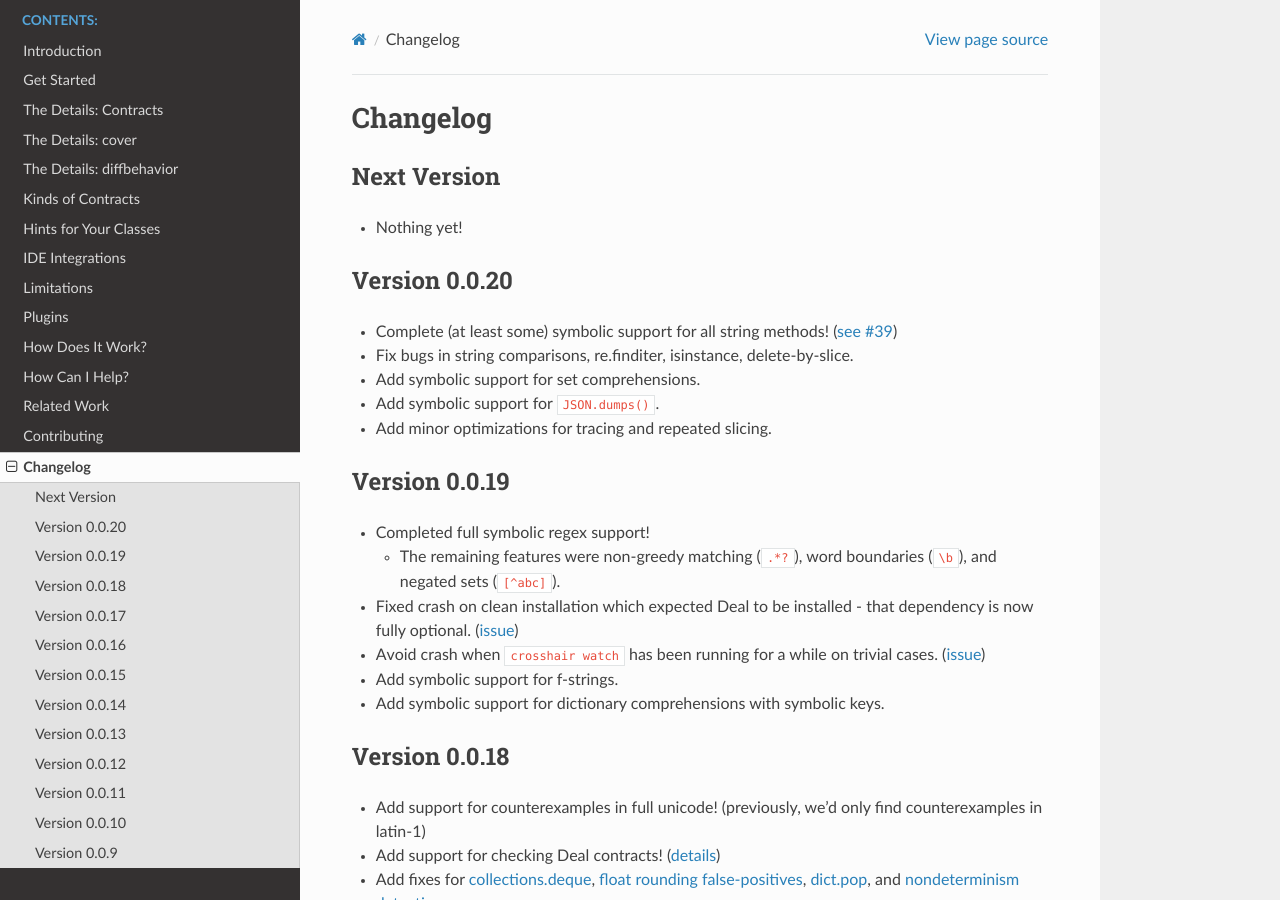
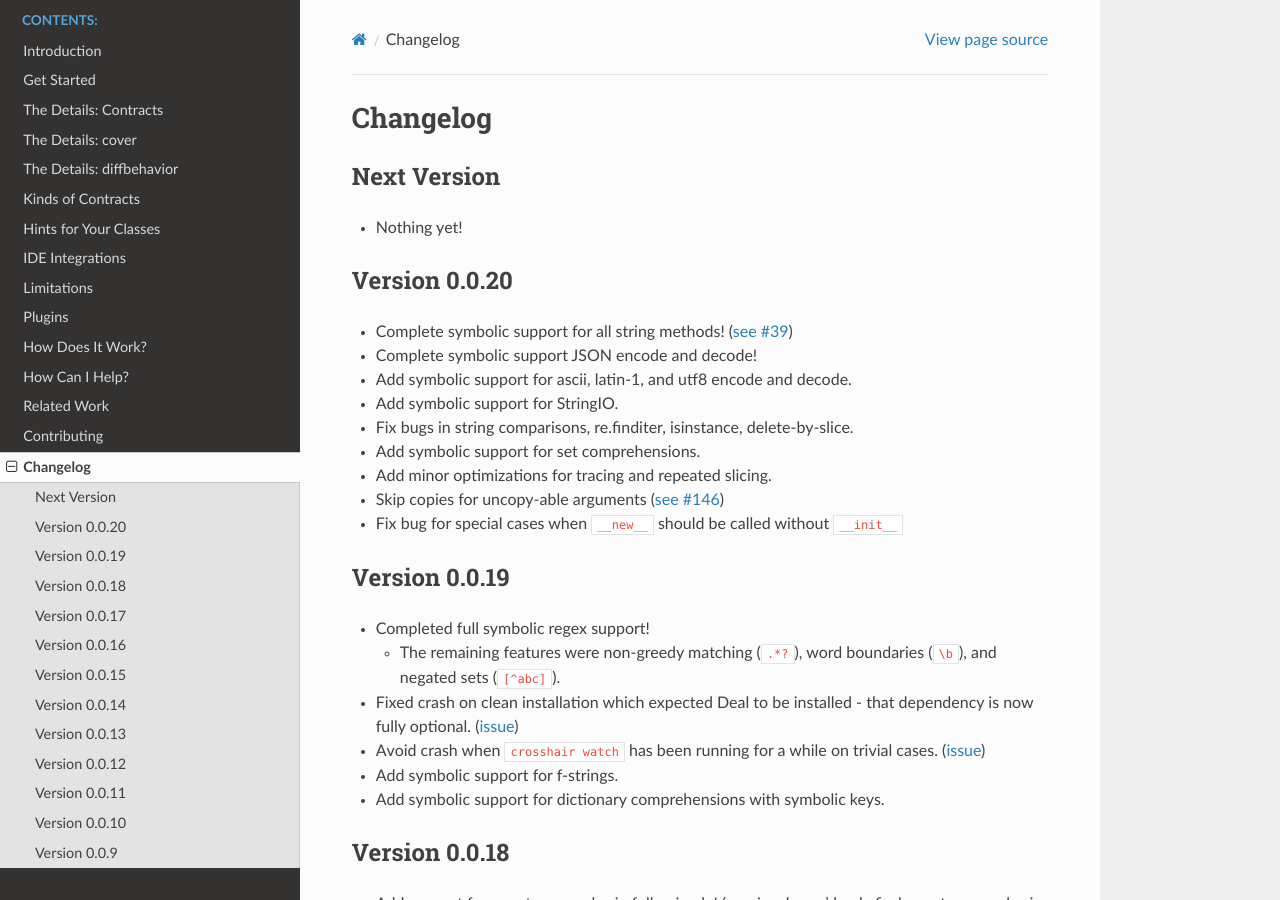
Before and after one commit to pschanely/CrossHair, a Sphinx documentation site: the page built from doc/source/changelog.rst, in a window 1280 px wide and 900 px high. Built offline with Sphinx 7.4.7 and the Read the Docs theme 2.0.0, drawn with Linux system fonts in a browser that asks for light colours; the version number is read from the project's files by our own code.

Commit message:
Update changelog

```diff
--- a/doc/source/changelog.rst
+++ b/doc/source/changelog.rst
@@ -12,12 +12,18 @@ Next Version
 Version 0.0.20
 --------------
 
-* Complete (at least some) symbolic support for all string methods!
+* Complete symbolic support for all string methods!
   (`see #39 <https://github.com/pschanely/CrossHair/issues/39>`__)
+* Complete symbolic support JSON encode and decode!
+* Add symbolic support for ascii, latin-1, and utf8 encode and decode.
+* Add symbolic support for StringIO.
 * Fix bugs in string comparisons, re.finditer, isinstance, delete-by-slice.
 * Add symbolic support for set comprehensions.
-* Add symbolic support for ``JSON.dumps()``.
 * Add minor optimizations for tracing and repeated slicing.
+* Skip copies for uncopy-able arguments
+  (`see #146 <https://github.com/pschanely/CrossHair/issues/146>`__)
+* Fix bug for special cases when ``__new__`` should be called without ``__init__``
+
 
 Version 0.0.19
 --------------
```
